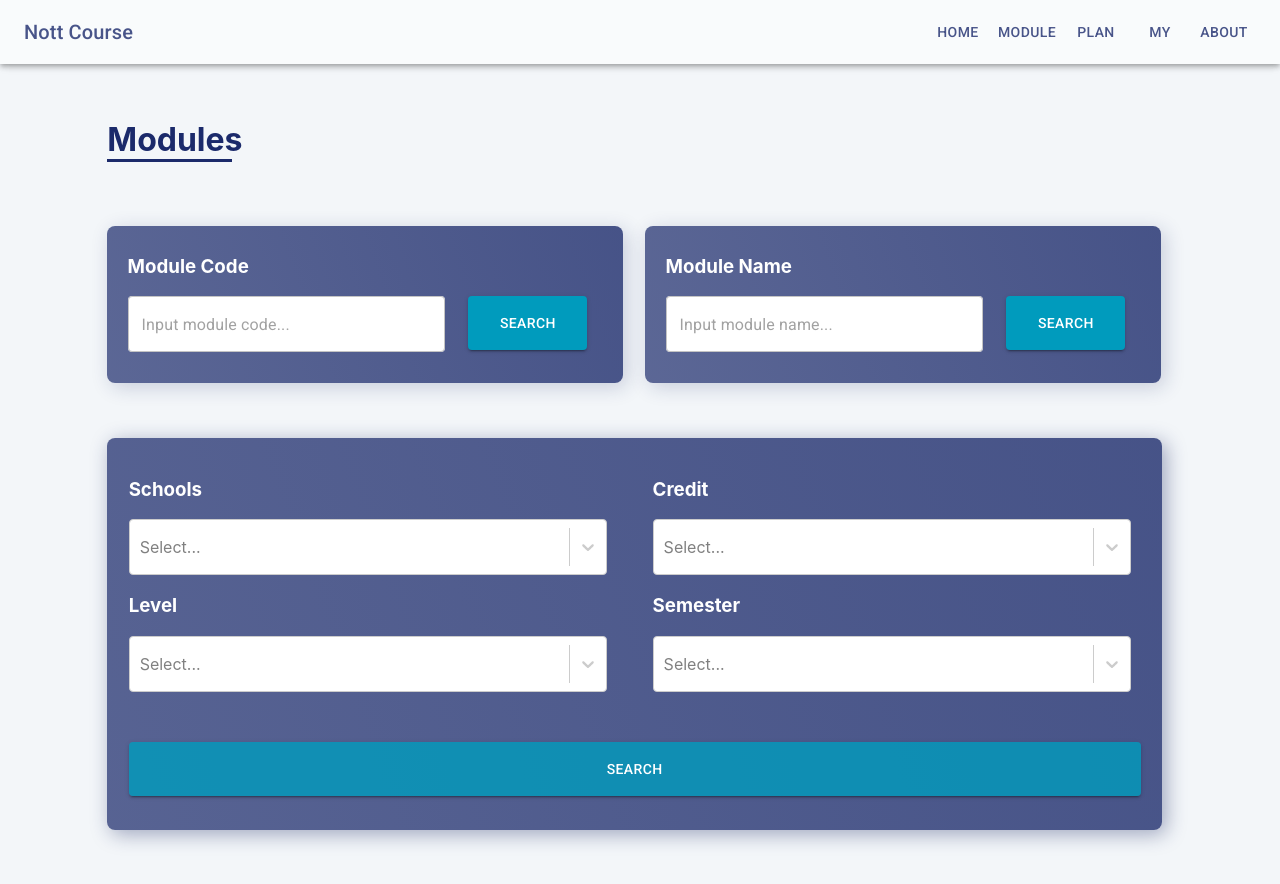
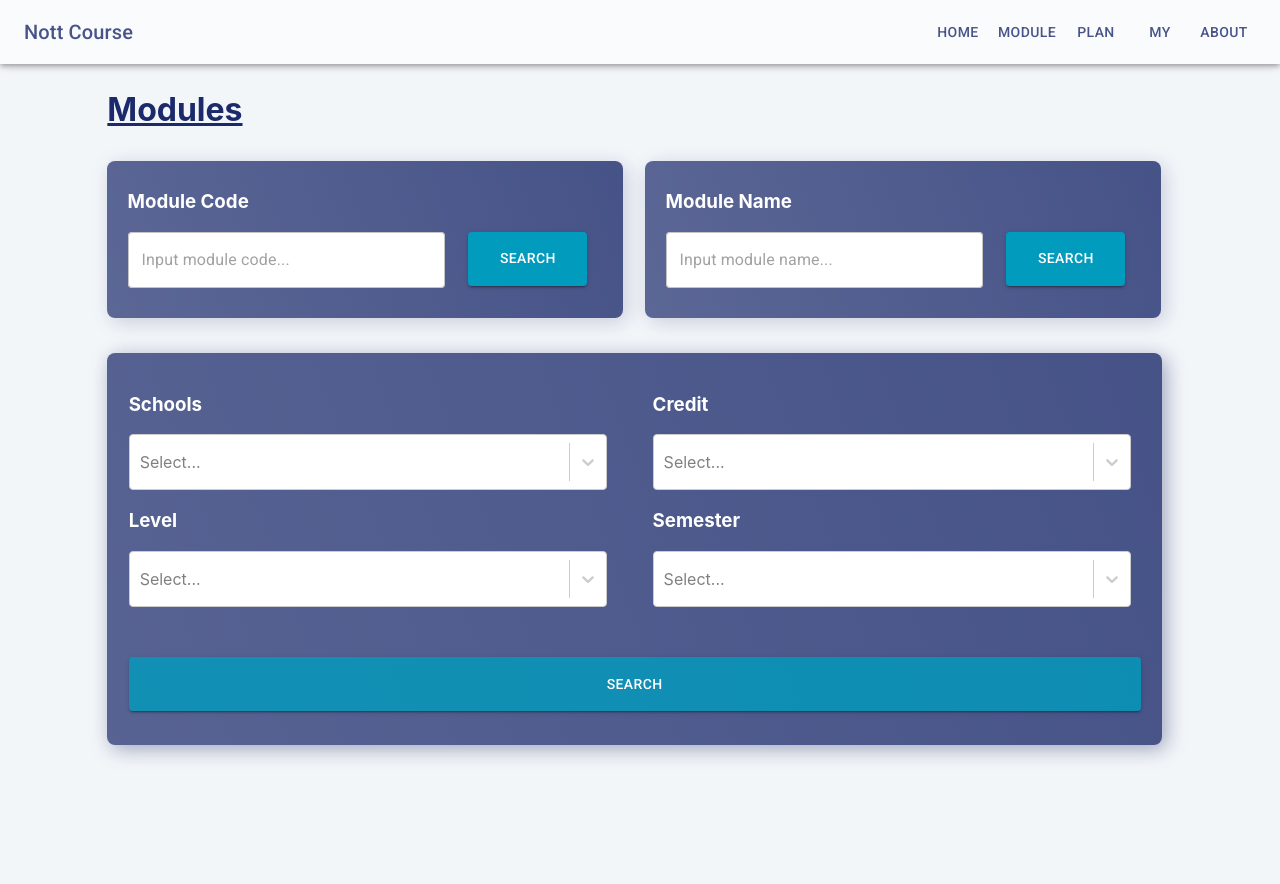
Before and after one commit to EricWay1024/nott-course, a React (Create React App) app: page /course-index in a window 1280 px wide. Shown: the top 884 px of the page. Built offline with nearby package versions, Linux system fonts and the light colour scheme.

Commit message:
Update page styles

```diff
--- a/src/About/About.jsx
+++ b/src/About/About.jsx
@@ -7,6 +7,25 @@ function About() {
   return (
     <div className="about-page-wrapper">
       <h1>About</h1>
+      <div>
+        <GitHubButton
+          href="https://github.com/EricWay1024/nott-course"
+          data-size="large"
+          data-show-count="true"
+          aria-label="Star EricWay1024/nott-course on GitHub"
+        >
+          Star
+        </GitHubButton>
+        {' '}
+        <GitHubButton
+          href="https://github.com/sponsors/EricWay1024"
+          data-icon="octicon-heart"
+          data-size="large"
+          aria-label="Sponsor @EricWay1024 on GitHub"
+        >
+          Sponsor
+        </GitHubButton>
+      </div>
       <h2>{'What\'s Nott Course?'}</h2>
       <p>
         This website, Nott Course, is an
@@ -22,25 +41,24 @@ function About() {
         details, and allowing users to easily draft their module choices.
       </p>
       <p>
-        Nott Course is free and open-soucred on
+        Nott Course is free and open-soucred on GitHub.
+        Give
         {' '}
-        <a href="https://github.com/EricWay1024/nott-course">GitHub</a>
-        . Give it a star if it helps you. You may also want to share our domain name
+        <a href="https://github.com/EricWay1024/nott-course">the repo</a>
+        {' '}
+        a star or
+        {' '}
+        <a href="https://github.com/sponsors/EricWay1024">sponsor us</a>
+        {' '}
+        if this project helps you.
+      </p>
+      <p>
+        You may also want to share our domain name
         {' '}
         <a href="https://nott-course.uk/">nott-course.uk</a>
         {' '}
         with your classmates.
       </p>
-      <div>
-        <GitHubButton
-          href="https://github.com/EricWay1024/nott-course"
-          data-size="large"
-          data-show-count="true"
-          aria-label="Star EricWay1024/nott-course on GitHub"
-        >
-          Star
-        </GitHubButton>
-      </div>
       <h2>Who contributed to Nott Course?</h2>
       <p>
         Nott Course is developed by
--- a/src/App.css
+++ b/src/App.css
@@ -267,7 +267,8 @@ a:hover {
   height: auto;
   color: rgb(27, 42, 107);
   margin: 30px 0px;
-  border-bottom: rgb(27, 42, 107) solid;
+  text-decoration: underline;
+  /* border-bottom: rgb(27, 42, 107) solid; */
 }
 
 .detail-page-ctn {
@@ -293,7 +294,7 @@ a:hover {
 }
 
 .search-field{
-  margin-top: 6%;
+  margin-top: 3%;
   width: 98%;
 }
 
@@ -313,9 +314,3 @@ a:hover {
     padding: 50px 0px;
   }
 }
-
-.course-ctn{
-  /* margin-top: 50px; */
-  position: relative;
-  top: 30px;
-}
--- a/src/course/CourseList.jsx
+++ b/src/course/CourseList.jsx
@@ -91,8 +91,7 @@ function CourseList() {
   };
 
   return (
-    <div className="replace-ctn">
-      <div className="course-ctn">
+    <div className="page-ctn">
       <h1 className="page-title">Modules</h1>
       {!hide
         ? (
@@ -117,7 +116,6 @@ function CourseList() {
               </Grid>
             </div>
 
-              <br />
             <br />
 
             <div className="select-card">
@@ -207,8 +205,6 @@ function CourseList() {
           </div>
         )}
     </div>
-
-    </div>
   );
 }
 export default CourseList;
--- a/src/plan/PlanList.jsx
+++ b/src/plan/PlanList.jsx
@@ -22,7 +22,7 @@ function PlanList() {
   return (
 
     <div className="page-ctn">
-      <h1>Plans</h1>
+      <h1 className="page-title">Plans</h1>
       <SearchBar
         value={keyword}
         handleChange={(e) => setKeyword(e.target.value)}
```
Lines whose indentation alone changed are shown as unchanged.
